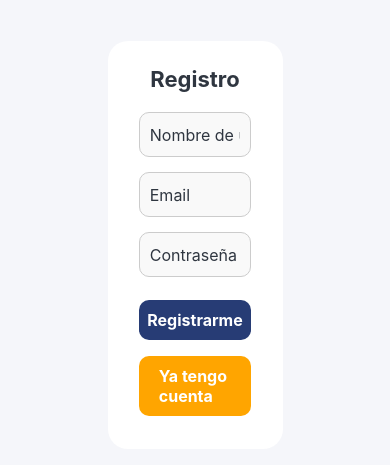
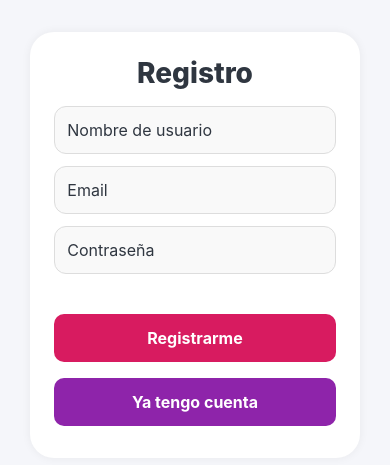
Before and after one commit to lolaotzet/proyectoIntegrador2, a React Native app in the folder myApp/: screen /Register in a window 390 px wide. Shown: the part 177-642 px from the top of the page. Built offline with nearby package versions, Linux system fonts and the light colour scheme; no server answers.

Commit message:
check de user en todas las screens menos login y register y css

```diff
--- a/myApp/App.js
+++ b/myApp/App.js
@@ -1,5 +1,3 @@
-import { StatusBar } from 'expo-status-bar';
-import { StyleSheet, Text, View } from 'react-native';
 import { NavigationContainer } from '@react-navigation/native';
 import { createNativeStackNavigator } from '@react-navigation/native-stack';
 import Login from './src/screens/Login';
--- a/myApp/src/components/HomeMenu.js
+++ b/myApp/src/components/HomeMenu.js
@@ -1,8 +1,5 @@
 import React, {Component} from 'react';
-import { View, Text, Pressable,  StyleSheet } from 'react-native';
-import { NavigationContainer } from '@react-navigation/native';
 import { createBottomTabNavigator } from '@react-navigation/bottom-tabs';
-import Home from '../screens/Home';
 import HomeStack from '../components/HomeStack'
 import Profile from '../screens/Profile';
 import CrearPosteo from '../screens/CrearPosteo'
--- a/myApp/src/components/Post.js
+++ b/myApp/src/components/Post.js
@@ -74,7 +74,7 @@ class Post extends Component {
 const styles = StyleSheet.create({
   row:{
     backgroundColor:"#fff", borderRadius:10, padding:16,
-    borderWidth:1, borderColor:"#e6e6e6", marginVertical:8
+    borderWidth:1, borderColor:"#e6e6e6", marginBottom:6
   },
   email:{ fontWeight:"700", marginBottom:6 },
   text:{ color:"#333", lineHeight:20 }
--- a/myApp/src/screens/Comentarios.js
+++ b/myApp/src/screens/Comentarios.js
@@ -15,6 +15,13 @@ class Comentarios extends Component {
   }
 
   componentDidMount() {
+
+    auth.onAuthStateChanged(user => {
+      if(!user){
+        this.props.navigation.navigate('Login')
+      }
+    })
+
     const postId = this.props.route.params.postId
 
     if (!postId) {
@@ -151,24 +158,30 @@ const styles = StyleSheet.create({
 
   // Post (encabezado dentro del panel)
   postCard: {
-    paddingVertical: 4,
-    marginBottom: 8,
+    paddingVertical: 8,
+    marginBottom: 12,
+    borderBottomWidth: 1,
+    borderBottomColor: '#f0f0f0',
   },
   postTop: {
     opacity: 0.7,
-    marginBottom: 6
+    marginBottom: 6,
+    color: '#555',
   },
   postText: {
     fontSize: 18,
-    marginBottom: 8
+    marginBottom: 8,
+    color: '#2f3640',
   },
   postLikes: {
     fontWeight: '600',
-    marginBottom: 4
+    marginBottom: 4,
+    color: '#8E24AA',
   },
   postMeta: {
     fontSize: 12,
-    opacity: 0.6
+    opacity: 0.6,
+    color: '#555',
   },
 
   // Comentarios
@@ -178,19 +191,25 @@ const styles = StyleSheet.create({
     borderWidth: 1,
     borderColor: '#e9e9e9',
     width: '100%',
-    alignSelf: 'auto'
+    alignSelf: 'auto',
+    backgroundColor: '#fafafa',
+    marginBottom: 8,
   },
   commentEmail: {
     opacity: 0.7,
-    marginBottom: 4
+    marginBottom: 4,
+    fontWeight: '500',
+    color: '#8E24AA',
   },
   commentText: {
     fontSize: 16,
-    marginBottom: 4
+    marginBottom: 4,
+    color: '#2f3640',
   },
   commentDate: {
     fontSize: 12,
-    opacity: 0.6
+    opacity: 0.6,
+    color: '#666',
   },
 
   // Formulario
@@ -199,30 +218,42 @@ const styles = StyleSheet.create({
     padding: 12,
     minHeight: 64,
     borderWidth: 1,
-    borderColor: '#e3e3e3',
+    borderColor: '#ccc',
     marginTop: 10,
     marginBottom: 10,
     width: '100%',
     alignSelf: 'auto',
+    backgroundColor: '#f9f9f9',
+    fontSize: 16,
+    color: '#2f3640',
   },
   commentButton: {
-    backgroundColor: '#9ec5f8',
+    backgroundColor: '#8E24AA',
     borderRadius: 10,
     paddingVertical: 14,
     alignItems: 'center',
     width: '100%',
     alignSelf: 'center',
     marginTop: 8,
+    shadowColor: '#000',
+    shadowOpacity: 0.1,
+    shadowOffset: { width: 0, height: 2 },
+    shadowRadius: 5,
   },
-  buttonText: { fontWeight: '600' },
+  buttonText: {
+    fontWeight: 'bold',
+    color: '#fff',
+    fontSize: 16,
+  },
 
   // Estados
   error: {
-    color: 'red',
+    color: '#D81B60',
     textAlign: 'center',
-    marginTop: 8
-  }
-})
+    marginTop: 8,
+    fontWeight: '600',
+  },
+});
 
 
 export default Comentarios
--- a/myApp/src/screens/CrearPosteo.js
+++ b/myApp/src/screens/CrearPosteo.js
@@ -6,6 +6,14 @@ class NuevoPost extends Component {
   constructor(props){
     super(props);
     this.state = { text: "", error: "", loading: true };
+  }
+
+  componentDidMount(){
+    auth.onAuthStateChanged(user => {
+      if(!user){
+        this.props.navigation.navigate('Login')
+      }
+    })
   }
 
   onSubmit(){
@@ -63,7 +71,6 @@ const styles = StyleSheet.create({
     borderRadius: 20,
     padding: 25,
     width: '90%',
-    maxWidth: 500,
     alignItems: 'center',
     shadowColor: '#000',
     shadowOpacity: 0.1,
@@ -71,7 +78,7 @@ const styles = StyleSheet.create({
     shadowRadius: 8,
   },
   title: {
-    fontSize: 26,
+    fontSize: 30,
     fontWeight: 'bold',
     color: '#8E24AA',
     marginBottom: 15,
--- a/myApp/src/screens/Login.js
+++ b/myApp/src/screens/Login.js
@@ -2,14 +2,12 @@ import React, { Component } from 'react';
 import { View, Text, Pressable, StyleSheet, TextInput } from 'react-native';
 import { auth } from '../firebase/config';
 
-export default class Login extends Component {
+class Login extends Component {
   constructor(props) {
     super(props);
     this.state = {
       email: '',
-      userName: '',
       password: '',
-      login: false,
       error:""
     };
   }
@@ -34,20 +32,17 @@ export default class Login extends Component {
     auth.signInWithEmailAndPassword(this.state.email, this.state.password)
        .then(
         response => {
-          this.setState({ login: true})
+          this.setState({ error: ''})
         }
        )
        .catch(
         error => {
-          this.setState({error:"Credenciales invalidas"})
+          this.setState({error:"Credenciales inválidas"})
         }
        )
   }
 
   render() {
-     if(this.state.login){
-         this.props.navigation.navigate('HomeMenu')
-      }
     return (
       <View style={styles.container}>
         <View style={styles.card}>
@@ -91,75 +86,66 @@ const styles = StyleSheet.create({
     backgroundColor: '#f5f6fa',
     alignItems: 'center',
     justifyContent: 'center',
-    padding: 20,
+    padding: 16,
   },
   card: {
     backgroundColor: '#fff',
-    borderRadius: 20,
-    width: '50%',
-    padding: 25,
-    alignItems: 'center',
+    borderRadius: 24,
+    padding: 24,
+    width: '92%',
+    maxWidth: 700,
+    alignSelf: 'center',
+    shadowColor: '#000',
+    shadowOpacity: 0.06,
+    shadowRadius: 10,
   },
   title: {
-    fontSize: 22,
-    fontWeight: 'bold',
-    marginBottom: 20,
+    fontSize: 28,
+    fontWeight: '800',
+    marginBottom: 16,
     color: '#2f3640',
+    textAlign: 'center',
   },
   input: {
-    width: '90%',
-    height: 45,
-    borderColor: '#ccc',
+    width: '100%',
+    height: 48,
+    borderColor: '#ddd',
     borderWidth: 1,
-    borderRadius: 10,
-    paddingHorizontal: 10,
-    marginBottom: 15,
+    borderRadius: 12,
+    paddingHorizontal: 12,
+    marginBottom: 12,
     fontSize: 16,
     color: '#2f3640',
     backgroundColor: '#f9f9f9',
   },
   loginButton: {
-    backgroundColor: '#D81B60', // rosa fuerte
+    backgroundColor: '#D81B60',
     borderRadius: 10,
-    paddingVertical: 10,
+    paddingVertical: 14,
     paddingHorizontal: 20,
+    marginTop: 12,
     marginBottom: 10,
-    marginTop: 10,
-    width: '90%',
+    width: '100%',
     alignItems: 'center',
   },
-  loginText: {
-    color: '#fff',
-    fontWeight: 'bold',
-    fontSize: 16,
-  },
+  loginText: { color: '#fff', fontWeight: 'bold', fontSize: 16 },
   buttonR: {
-    backgroundColor: '#8E24AA', // lila / violeta
+    backgroundColor: '#8E24AA',
     borderRadius: 10,
-    paddingVertical: 10,
+    paddingVertical: 14,
     paddingHorizontal: 20,
     marginVertical: 8,
-    width: '90%',
+    width: '100%',
     alignItems: 'center',
   },
-  buttonA: {
-    backgroundColor: '#F48FB1', // rosa suave (por si la usás más adelante)
-    borderRadius: 10,
-    paddingVertical: 10,
-    paddingHorizontal: 20,
-    marginVertical: 8,
-    width: '90%',
-    alignItems: 'center',
-  },
-  buttonText: {
-    color: '#fff',
-    fontWeight: 'bold',
-    fontSize: 16,
-  },
+  buttonText: { color: '#fff', fontWeight: 'bold', fontSize: 16 },
   errorText: {
-    marginTop: 20,
-    marginBottom: 20,
-    color: '#D81B60', // mismo tono rosa para los errores
+    marginTop: 12,
+    marginBottom: 8,
+    color: '#D81B60',
     fontWeight: '500',
+    textAlign: 'center',
   },
 });
+
+export default Login
--- a/myApp/src/screens/Profile.js
+++ b/myApp/src/screens/Profile.js
@@ -9,7 +9,15 @@ class Profile extends Component {
   }
 
   componentDidMount() {
+
+    auth.onAuthStateChanged(user => {
+      if(!user){
+        this.props.navigation.navigate('Login')
+      }
+    })
+
     const user = auth.currentUser;
+
     if (user) {
       db.collection("posts").where("email", "==", user.email).onSnapshot((doc) => {
         let posts = [];
@@ -41,7 +49,7 @@ class Profile extends Component {
     return (
       <View style={styles.page}>
         <View style={styles.card}>
-          <Text style={styles.subtitle}>Mi Perfil</Text>
+          <Text style={styles.title}>Mi Perfil</Text>
           <Text style={styles.infoText}>
             <Text style={styles.infoLabel}>Usuario:</Text> {this.state.nombreUsuario}
           </Text>
@@ -49,6 +57,7 @@ class Profile extends Component {
             <Text style={styles.infoLabel}>Email:</Text> {user.email}
           </Text>
           <Text style={styles.subtitle}>Mis posteos</Text>
+
           {this.state.posts.length === 0 ? (
             <Text>Aún no se han realizado posteos.</Text>
           ) : (
@@ -65,6 +74,7 @@ class Profile extends Component {
               )}
             />
           )}
+
           <Pressable style={styles.btnOrange} onPress={() => this.logout()}>
             <Text style={styles.btnTxt}>Cerrar Sesión</Text>
           </Pressable>
@@ -87,10 +97,11 @@ const styles = StyleSheet.create({
     gap: 16,
   },
   title: {
-    fontSize: 28,
+    fontSize: 30,
     fontWeight: "800",
     color: "#333",
     marginBottom: 10,
+    color: "#8E24AA",
   },
   postCard: {
     backgroundColor: "#fff",
@@ -98,11 +109,10 @@ const styles = StyleSheet.create({
     borderWidth: 2,
     borderColor: "#ddd",
     padding: 14,
-    marginVertical: 8,
+    marginBottom: 8,
     shadowColor: "#000",
     shadowOpacity: 0.05,
     shadowRadius: 3,
-    elevation: 2,
   },
   postHeader: {
     fontSize: 13,
@@ -113,17 +123,16 @@ const styles = StyleSheet.create({
   postText: {
     fontSize: 16,
     color: "#222",
-    marginBottom: 8,
   },
   btnOrange: {
     marginTop: 10,
     paddingVertical: 12,
     borderRadius: 10,
     alignItems: "center",
-    backgroundColor: "#D81B60", // color original
+    backgroundColor: "#D81B60",
   },
   btnTxt: {
-    color: "#000",
+    color: "white",
     fontWeight: "600",
   },
   subtitle: {
@@ -131,7 +140,6 @@ const styles = StyleSheet.create({
     fontWeight: "700",
     color: "#8E24AA",
     marginTop: 10,
-  marginBottom: 6,
   },
 infoBox: {
   backgroundColor: "#fff",
--- a/myApp/src/screens/Register.js
+++ b/myApp/src/screens/Register.js
@@ -102,56 +102,59 @@ const styles = StyleSheet.create({
     backgroundColor: '#f5f6fa',
     alignItems: 'center',
     justifyContent: 'center',
-    padding: 20,
+    padding: 16,
   },
   card: {
     backgroundColor: '#fff',
-    borderRadius: 20,
-    width: '50%',
-    padding: 25,
-    alignItems: 'center',
+    borderRadius: 24,
+    padding: 24,
+    width: '92%',
+    maxWidth: 700,
+    alignSelf: 'center',
+    shadowColor: '#000',
+    shadowOpacity: 0.06,
+    shadowRadius: 10,
   },
   title: {
-    fontSize: 22,
-    fontWeight: 'bold',
-    marginBottom: 20,
+    fontSize: 28,
+    fontWeight: '800',
+    marginBottom: 16,
     color: '#2f3640',
+    textAlign: 'center',
   },
   input: {
-    width: '90%',
-    height: 45,
-    borderColor: '#ccc',
+    width: '100%',
+    height: 48,
+    borderColor: '#ddd',
     borderWidth: 1,
-    borderRadius: 10,
-    paddingHorizontal: 10,
-    marginBottom: 15,
+    borderRadius: 12,
+    paddingHorizontal: 12,
+    marginBottom: 12,
     fontSize: 16,
     color: '#2f3640',
     backgroundColor: '#f9f9f9',
   },
   registerButton: {
-    backgroundColor: '#273c75',
+    backgroundColor: '#D81B60',
     borderRadius: 10,
-    paddingVertical: 10,
+    paddingVertical: 14,
     paddingHorizontal: 20,
     marginVertical: 8,
-    width: '90%',
+    width: '100%',
     alignItems: 'center',
   },
   backButton: {
-    backgroundColor: 'orange',
+    backgroundColor: '#8E24AA',
     borderRadius: 10,
-    paddingVertical: 10,
+    paddingVertical: 14,
     paddingHorizontal: 20,
     marginVertical: 8,
-    width: '90%',
+    width: '100%',
     alignItems: 'center',
   },
-  buttonText: {
-    color: '#fff',
-    fontWeight: 'bold',
-    fontSize: 16,
-  },
+  buttonText: { color: '#fff', fontWeight: 'bold', fontSize: 16 },
+  errorText: { marginTop: 12, marginBottom: 8, color: '#D81B60', textAlign: 'center' },
 });
 
+
 export default Register
```
Also changed, not shown: myApp/src/screens/Home.js (+10 -2 lines). Lines whose indentation alone changed are shown as unchanged.
